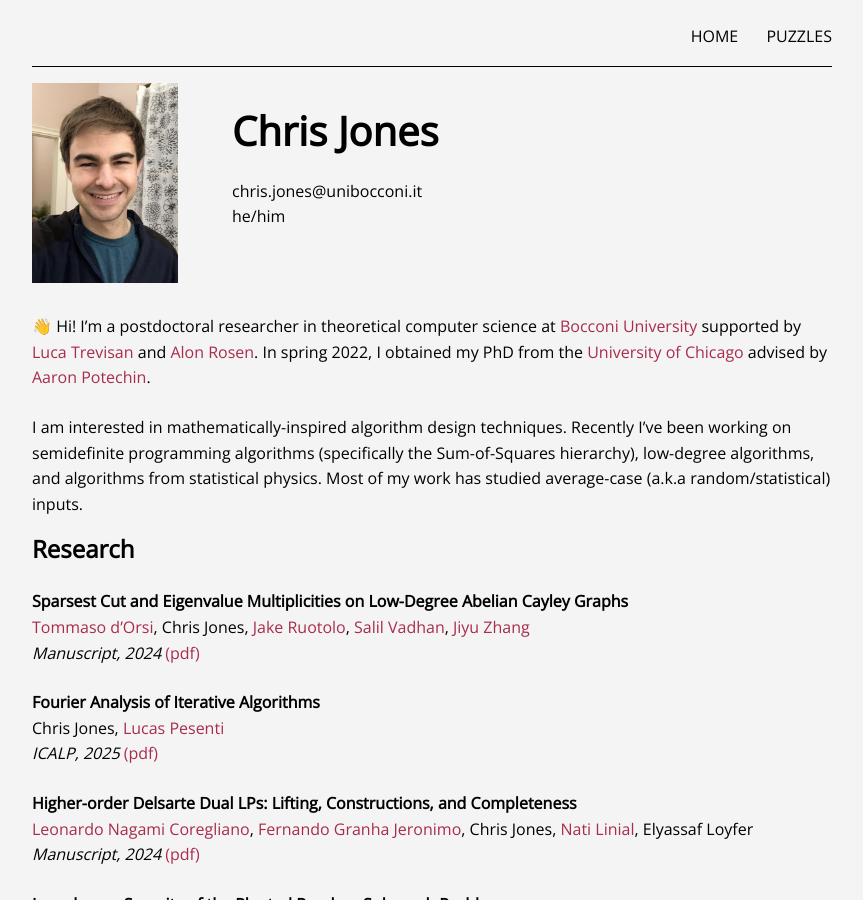
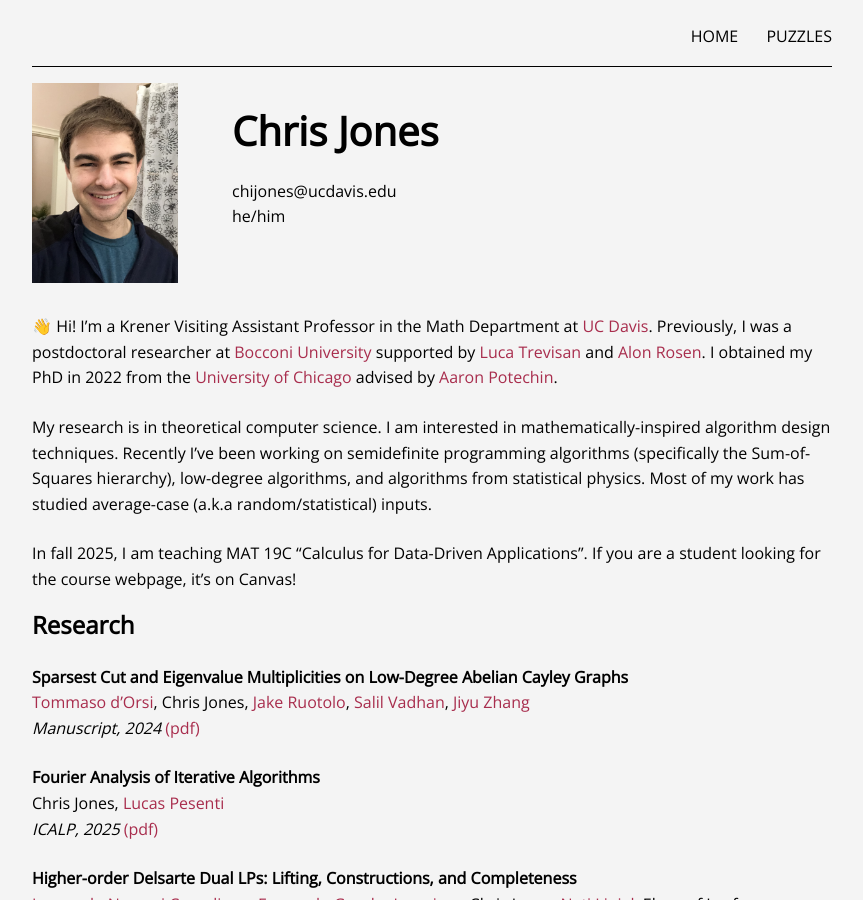
Before and after one commit to christophsjones/personal-website, a Jekyll site: the page built from index.md, in a window 1280 px wide and 900 px high. Shown: the whole window, without its empty margins (208-1071 px from the left). Built offline with Jekyll 4.4.1, drawn with Linux system fonts in a browser that asks for light colours.

Commit message:
Bocconi -> Davis

```diff
--- a/index.md
+++ b/index.md
@@ -9,22 +9,26 @@ layout: sage
 </div>
 <div style="flex:75%">
 <h1>Chris Jones</h1>
-chris.jones@unibocconi.it
+chijones@ucdavis.edu
 <br>
 he/him
 </div>
 </div>
 
-👋 Hi! I'm a postdoctoral researcher in theoretical computer science at [Bocconi University](https://dec.unibocconi.eu/)
+👋 Hi! I'm a Krener Visiting Assistant Professor in the Math Department at [UC Davis](https://www.math.ucdavis.edu/).
+Previously, I was a postdoctoral researcher at [Bocconi University](https://dec.unibocconi.eu/)
 supported by [Luca Trevisan] and [Alon Rosen].
-In spring 2022, I obtained my PhD from the [University of Chicago](https://www.cs.uchicago.edu)
+I obtained my PhD in 2022 from the [University of Chicago](https://www.cs.uchicago.edu)
 advised by [Aaron Potechin].
 
 
+My research is in theoretical computer science.
 I am interested in mathematically-inspired algorithm design techniques.
 Recently I've been working on semidefinite programming algorithms (specifically the Sum-of-Squares hierarchy),
 low-degree algorithms, and algorithms from statistical physics.
 Most of my work has studied average-case (a.k.a random/statistical) inputs.
+
+In fall 2025, I am teaching MAT 19C "Calculus for Data-Driven Applications". If you are a student looking for the course webpage, it's on Canvas!
 
 ## Research
 
```
